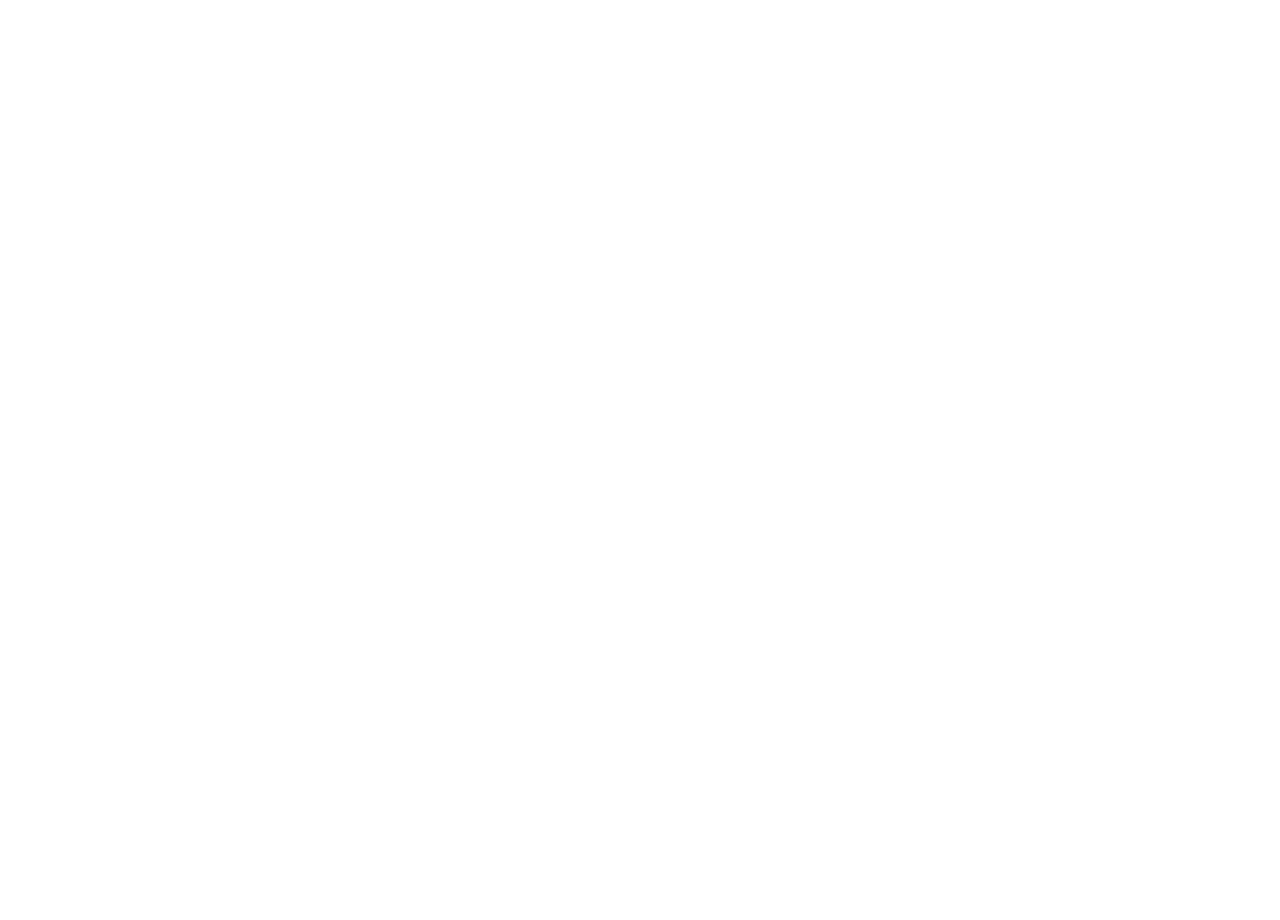
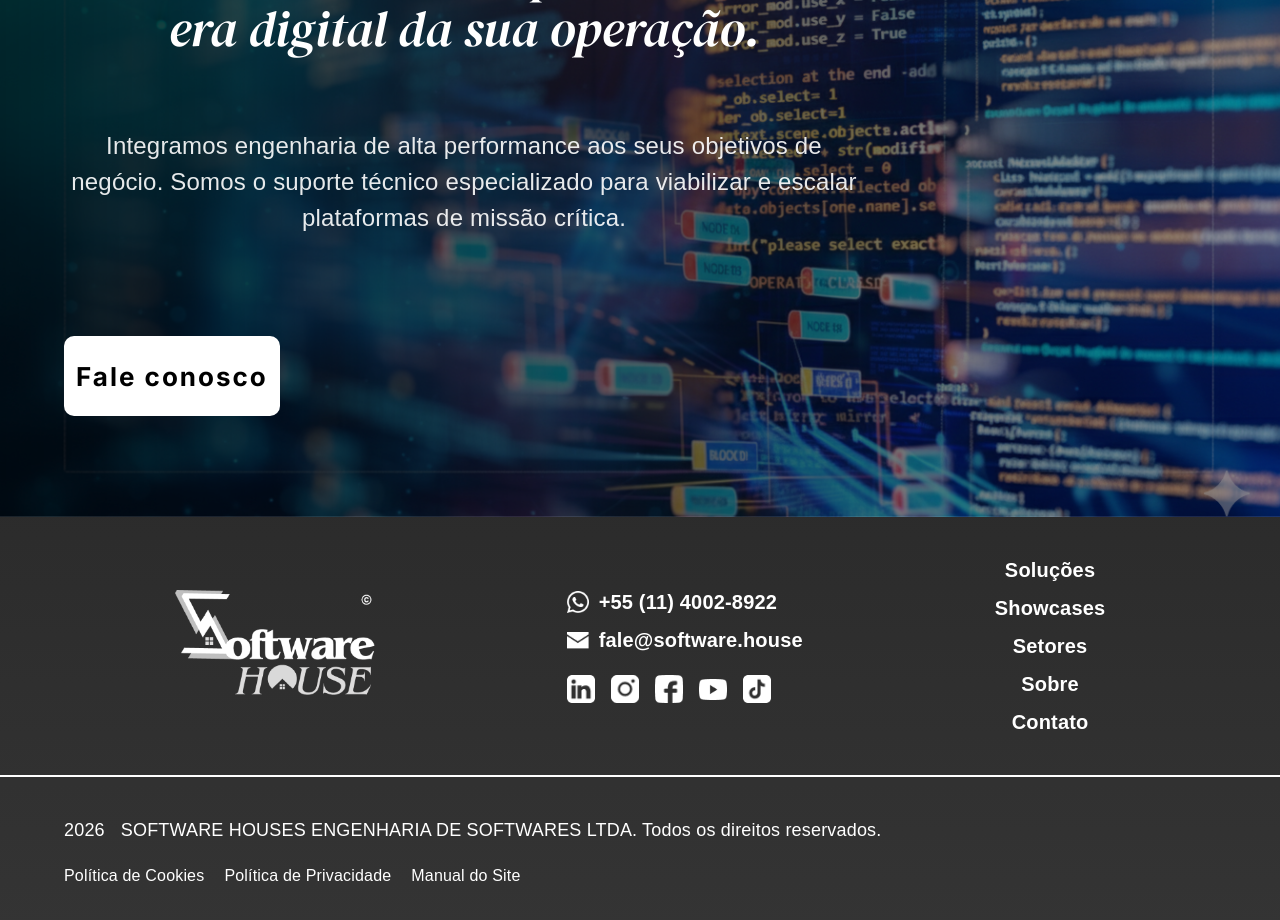
Before and after one commit to Sigma-Software-House/Software-House, a React (Vite) app: page / in a window 1280 px wide. Shown: the part 1620-2540 px from the top of the page. Before the commit the page ends 1395 px from the top, so only its background shows below. Built offline with nearby package versions, Linux system fonts and the light colour scheme.

Commit message:
adicionar footer e contact

```diff
--- a/package.json
+++ b/package.json
@@ -12,7 +12,8 @@
   "dependencies": {
     "lucide-react": "^1.7.0",
     "react": "^19.2.4",
-    "react-dom": "^19.2.4"
+    "react-dom": "^19.2.4",
+    "react-router-dom": "^7.13.2"
   },
   "devDependencies": {
     "@eslint/js": "^9.39.4",
--- a/src/App.tsx
+++ b/src/App.tsx
@@ -1,13 +1,32 @@
 import './App.css'
+import { BrowserRouter as Router, Routes, Route } from 'react-router-dom'
 import Navbar from './components/navbar/Navbar'
 import Home from './pages/home/Home'
+// import Showcases from './pages/showcases/Showcases'
+// import ShowcasesPreview from './components/showcasesPreview/ShowcasesPreview'
+import Contact from './components/contact/Contact'
+import Footer from './components/footer/Footer'
 
 function App() {
   return (
-    <>
-    <Navbar/>
-    <Home/>
-    </>
+    <Router>
+      <Navbar />
+      <Routes>
+        <Route
+          path="/"
+          element={
+            <>
+              <Home />
+              {/* <ShowcasesPreview />
+              Future sections like Setores go here */}
+              <Contact />
+            </>
+          }
+        />
+        {/* <Route path="/showcases" element={<Showcases />} /> */}
+      </Routes>
+      <Footer />
+    </Router>
   )
 }
 
--- /dev/null
+++ b/src/components/contact/Contact.tsx
@@ -0,0 +1,37 @@
+import './contact.css';
+import Button from '../button/Button';
+
+const Contact = () => {
+    return (
+        <section className='contact' id='contato'>
+            <div className='contactContent'>
+                <h2 className='contactTitle'>
+                    Viabilizando a próxima<br /> era digital da sua operação.
+                </h2>
+
+                <div className='contactDivider'>
+                    <svg width="80" height="12" viewBox="0 0 80 12" fill="none" xmlns="http://www.w3.org/2000/svg">
+                        <path d="M0 6H78M78 6L73 1M78 6L73 11" stroke="white" strokeWidth="1.5"/>
+                    </svg>
+                </div>
+
+                <p className='contactDesc'>
+                    Integramos engenharia de alta performance aos seus objetivos
+                    de negócio. Somos o suporte técnico especializado para viabilizar e
+                    escalar plataformas de missão crítica.
+                </p>
+                <div className="contactAction">
+                    <Button
+                        view="secundario"
+                        width={'auto'}
+                        onClick={() => console.log("Fale conosco")}
+                    >
+                        Fale conosco
+                    </Button>
+                </div>
+            </div>
+        </section>
+    );
+};
+
+export default Contact;
--- /dev/null
+++ b/src/components/contact/contact.css
@@ -0,0 +1,60 @@
+.contact {
+    width: 100%;
+    margin-top: 120px;
+    /* Use the provided image with a black linear gradient overlay */
+    background: linear-gradient(90deg, rgba(0, 0, 0, 0.8) 0%, rgba(0, 0, 0, 0.4) 100%), url('/contactImage.png') center/cover no-repeat;
+    background-color: #02093A;
+    /* Fallback color */
+    padding: 100px clamp(20px, 5vw, 80px);
+    display: flex;
+    align-items: center;
+    color: #FFFFFF;
+    font-family: 'Poppins', sans-serif;
+    border-top: 1px solid rgba(255, 255, 255, 0.1);
+    border-bottom: 1px solid rgba(255, 255, 255, 0.1);
+}
+
+.contactContent {
+    max-width: 800px;
+    display: flex;
+    flex-direction: column;
+    gap: 30px;
+    z-index: 2;
+}
+
+.contactTitle {
+    font-family: 'DM Serif Display', serif;
+    font-style: italic;
+    font-size: clamp(36px, 4vw, 50px);
+    font-weight: 700;
+    margin: 0;
+    line-height: 1.1;
+}
+
+.contactDivider {
+    display: flex;
+    align-items: center;
+    opacity: 0.0;
+}
+
+.contactDesc {
+    font-size: clamp(16px, 2vw, 24px);
+    line-height: 1.5;
+    margin: 0;
+    opacity: 0.9;
+}
+
+.contactAction {
+    margin-top: 10px;
+}
+
+.contact .button {
+    background: #FFFFFF;
+    color: #000000;
+}
+
+.contact .button:hover {
+    background: #e0e0e0;
+    color: #000000;
+    box-shadow: 0 2px 22px rgba(255, 255, 255, 0.3);
+}
--- /dev/null
+++ b/src/components/footer/Footer.tsx
@@ -0,0 +1,72 @@
+import './footer.css';
+import { Link } from 'react-router-dom';
+
+const Footer = () => {
+    return (
+        <footer className='footer'>
+            <div className='footerContainer'>
+
+                <div className='footerTop'>
+                    <div className='footerBrand'>
+                        <Link to="/">
+                            <img className='footerLogo' src="/logo-branco-copy.png" alt="Software House Logo" />
+                        </Link>
+                    </div>
+
+                    <div className='footerContact'>
+                        <p>
+                            <img className='footerIcon' src="/icons/whatsapp.png" alt="WhatsApp" />
+                            +55 (11) 4002-8922
+                        </p>
+                        <p>
+                            <img className='footerIcon' src="/icons/mail.png" alt="Email" />
+                            fale@software.house
+                        </p>
+                        <div className='footerSocialIcons'>
+                            <a className='footerSocialLink' href='#' aria-label="LinkedIn">
+                                <img src="/icons/linkedin.png" alt="LinkedIn" />
+                            </a>
+                            <a className='footerSocialLink' href='#' aria-label="Instagram">
+                                <img src="/icons/instagram.png" alt="Instagram" />
+                            </a>
+                            <a className='footerSocialLink' href='#' aria-label="Facebook">
+                                <img src="/icons/facebook.png" alt="Facebook" />
+                            </a>
+                            <a className='footerSocialLink' href='#' aria-label="YouTube">
+                                <img src="/icons/youtube.png" alt="YouTube" />
+                            </a>
+                            <a className='footerSocialLink' href='#' aria-label="TikTok">
+                                <img src="/icons/tiktok.png" alt="TikTok" />
+                            </a>
+                        </div>
+                    </div>
+
+                    <nav className='footerNav'>
+                        <ul>
+                            <li><a href="/#solucoes">Soluções</a></li>
+                            <li><Link to="/showcases">Showcases</Link></li>
+                            <li><a href="/#setores">Setores</a></li>
+                            <li><a href="/#sobre">Sobre</a></li>
+                            <li><a href="/#contato">Contato</a></li>
+                        </ul>
+                    </nav>
+                </div>
+
+                <div className='footerBottom'>
+                    <div className='footerCopy'>
+                        <span>2026</span>
+                        <span>SOFTWARE HOUSES ENGENHARIA DE SOFTWARES LTDA. Todos os direitos reservados.</span>
+                    </div>
+                    <div className='footerLegalLinks'>
+                        <a href="#">Política de Cookies</a>
+                        <a href="#">Política de Privacidade</a>
+                        <a href="#">Manual do Site</a>
+                    </div>
+                </div>
+
+            </div>
+        </footer>
+    );
+};
+
+export default Footer;
--- /dev/null
+++ b/src/components/footer/footer.css
@@ -0,0 +1,151 @@
+.footer {
+    width: 100%;
+    background: transparent;
+    color: #FFFFFF;
+    font-family: 'Poppins', sans-serif;
+}
+
+.footerContainer {
+    max-width: 1500px;
+    margin: 0 auto;
+    display: flex;
+    flex-direction: column;
+    gap: 0;
+}
+
+/* Top section: logo, contact, nav */
+.footerTop {
+    display: flex;
+    flex-direction: row;
+    justify-content: center;
+    align-items: center;
+    padding: 40px clamp(20px, 5vw, 80px);
+    gap: clamp(60px, 15vw, 311px);
+    border-bottom: 2px solid #FFFFFF;
+}
+
+.footerBrand {
+    flex-shrink: 0;
+}
+
+.footerLogo {
+    max-width: 200px;
+    height: auto;
+}
+
+/* Contact info column */
+.footerContact {
+    display: flex;
+    flex-direction: column;
+    gap: 12px;
+    font-size: 20px;
+    font-weight: 600;
+    line-height: 26px;
+}
+
+.footerContact p {
+    margin: 0;
+    display: flex;
+    align-items: center;
+    gap: 10px;
+}
+
+.footerSocialIcons {
+    display: flex;
+    gap: 16px;
+    margin-top: 10px;
+}
+
+.footerSocialLink {
+    width: 28px;
+    height: 28px;
+    display: flex;
+    align-items: center;
+    justify-content: center;
+    text-decoration: none;
+    transition: opacity 0.3s;
+}
+
+.footerSocialLink img {
+    width: 100%;
+    height: 100%;
+    object-fit: contain;
+}
+
+.footerIcon {
+    width: 22px;
+    height: 22px;
+    object-fit: contain;
+}
+
+.footerSocialLink:hover {
+    opacity: 0.7;
+}
+
+/* Navigation column */
+.footerNav ul {
+    list-style: none;
+    padding: 0;
+    margin: 0;
+    display: flex;
+    flex-direction: column;
+    gap: 12px;
+    font-size: 20px;
+    font-weight: 600;
+    line-height: 26px;
+}
+
+.footerNav a {
+    color: #FFFFFF;
+    text-decoration: none;
+    transition: opacity 0.3s;
+}
+
+.footerNav a:hover {
+    opacity: 0.7;
+}
+
+/* Bottom bar: copyright + legal */
+.footerBottom {
+    display: flex;
+    justify-content: space-between;
+    flex-wrap: wrap;
+    align-items: center;
+    gap: 20px;
+    padding: 40px clamp(20px, 5vw, 80px);
+}
+
+.footerCopy {
+    display: flex;
+    gap: 16px;
+    font-size: 18px;
+    font-weight: 400;
+    line-height: 26px;
+}
+
+.footerLegalLinks {
+    display: flex;
+    gap: 20px;
+    font-size: 16px;
+    font-weight: 400;
+    line-height: 26px;
+}
+
+.footerLegalLinks a {
+    color: #FFFFFF;
+    text-decoration: none;
+    transition: opacity 0.3s;
+}
+
+.footerLegalLinks a:hover {
+    opacity: 0.7;
+}
+
+/* Responsive */
+@media (max-width: 900px) {
+    .footerTop {
+        flex-direction: column;
+        gap: 40px;
+        align-items: flex-start;
+    }
+}
--- a/src/components/navbar/Navbar.tsx
+++ b/src/components/navbar/Navbar.tsx
@@ -1,12 +1,15 @@
 import './navbar.css';
 import { Search } from "lucide-react";
+import { Link } from 'react-router-dom';
 
 const Navbar = () => {
     return (
         <header className="navbar-header">
 
             <div className="navbar-left">
-                <img className="navbar-logo" src="/logo-branco.png" alt="Logo" />
+                <Link to="/">
+                    <img className="navbar-logo" src="/logo-branco.png" alt="Logo" />
+                </Link>
             </div>
 
             <div className="navbar-search-wrapper">
@@ -19,11 +22,11 @@
             </div>
 
             <nav className="navbar-nav">
-                <a href="#solucoes">Soluções</a>
-                <a href="#showcases">Showcases</a>
-                <a href="#setores">Setores</a>
-                <a href="#sobre">Sobre</a>
-                <a href="#contato">Contato</a>
+                <a href="/#solucoes">Soluções</a>
+                <Link to="/showcases">Showcases</Link>
+                <a href="/#setores">Setores</a>
+                <a href="/#sobre">Sobre</a>
+                <a href="/#contato">Contato</a>
             </nav>
 
         </header>
```
Also changed, not shown: 1 other file (tests, documents, lock files or other folders).
